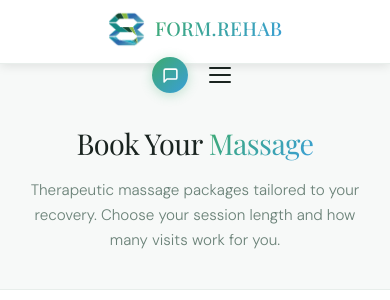
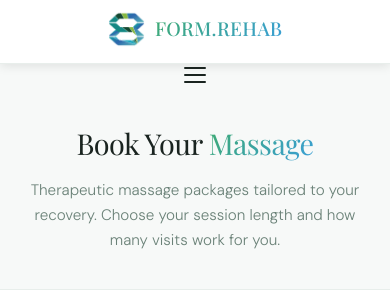
Before and after one commit to Paulipdx/Form, a Python web app: template templates/shop.html in a window 390 px wide. Shown: the top 300 px of the page. Run offline with Jinja, Linux system fonts and the light colour scheme; the template is opened without the code that fills it, so the values that code supplies are empty.

Commit message:
Hide chat button on smaller screens

```diff
--- a/templates/layout.html
+++ b/templates/layout.html
@@ -459,7 +459,9 @@
   /* ── RESPONSIVE ── */
   @media (max-width: 768px) {
     .nav-book-center { display: none; }
+    .nav-chat-btn { display: none; }
   }
+
   @media (max-width: 600px) {
     .content-container { padding: 32px 16px 100px; }
     .chat-window { width: calc(100vw - 32px); right: 16px; }
```
